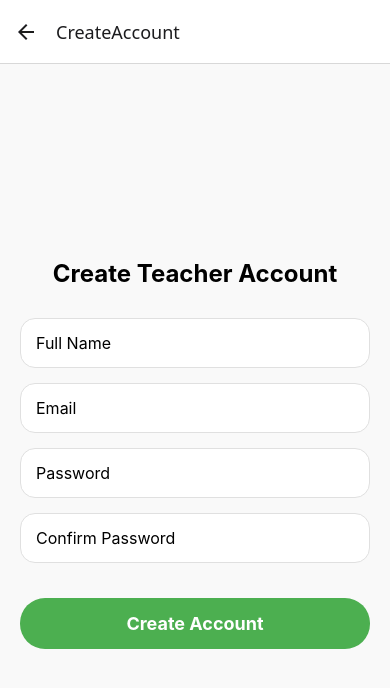
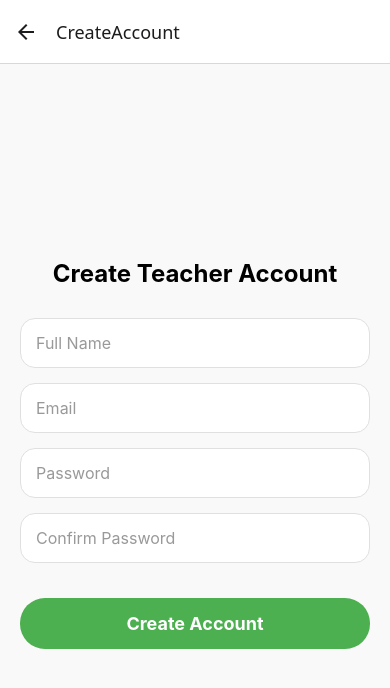
Before and after one commit to goncasfausto04/DAM_Project, a React Native app in the folder Noodle/: screen /CreateAccount in a window 390 px wide. Shown: the top 688 px of the page. Built offline with nearby package versions, Linux system fonts and the light colour scheme; no server answers.

Commit message:
Fianl Commit

```diff
--- a/Noodle/CreateAccount.js
+++ b/Noodle/CreateAccount.js
@@ -68,6 +68,7 @@ export default function CreateAccount({ navigation }) {
       <TextInput
         style={styles.input}
         placeholder="Full Name"
+        placeholderTextColor="#999"
         value={name}
         onChangeText={setName}
       />
@@ -75,6 +76,7 @@ export default function CreateAccount({ navigation }) {
       <TextInput
         style={styles.input}
         placeholder="Email"
+        placeholderTextColor="#999"
         value={email}
         onChangeText={setEmail}
         keyboardType="email-address"
@@ -82,16 +84,18 @@ export default function CreateAccount({ navigation }) {
       />
 
       <TextInput
-        style={styles.input}
+        style={[styles.input, { color: "#000", fontFamily: undefined }]}
         placeholder="Password"
+        placeholderTextColor="#999"
         value={password}
         onChangeText={setPassword}
         secureTextEntry
       />
 
       <TextInput
-        style={styles.input}
+        style={[styles.input, { color: "#000", fontFamily: undefined }]}
         placeholder="Confirm Password"
+        placeholderTextColor="#999"
         value={confirmPassword}
         onChangeText={setConfirmPassword}
         secureTextEntry
--- a/Noodle/CreateSubject.js
+++ b/Noodle/CreateSubject.js
@@ -74,6 +74,7 @@ export default function CreateSubject({ navigation }) {
       <TextInput
         style={styles.input}
         placeholder="Subject Name"
+        placeholderTextColor="#999"
         value={subjectName}
         onChangeText={setSubjectName}
       />
--- a/Noodle/Login.js
+++ b/Noodle/Login.js
@@ -108,6 +108,7 @@ export default function Login({ navigation }) {
       <TextInput
         style={[styles.input, hasError && styles.inputError]}
         placeholder="Email"
+        placeholderTextColor="#999"
         value={email}
         onChangeText={setEmail}
         keyboardType="email-address"
@@ -115,8 +116,13 @@ export default function Login({ navigation }) {
       />
 
       <TextInput
-        style={[styles.input, hasError && styles.inputError]}
+        style={[
+          styles.input,
+          hasError && styles.inputError,
+          { color: "#000", fontFamily: undefined }, // ← THIS fixes it
+        ]}
         placeholder="Password"
+        placeholderTextColor="#999"
         value={password}
         onChangeText={setPassword}
         secureTextEntry
--- a/Noodle/app.json
+++ b/Noodle/app.json
@@ -4,11 +4,11 @@
     "slug": "Noodle",
     "version": "1.0.0",
     "orientation": "portrait",
-    "icon": "./assets/icon.png",
+    "icon": "./assets/logo.png",
     "userInterfaceStyle": "light",
     "newArchEnabled": true,
     "splash": {
-      "image": "./assets/splash-icon.png",
+      "image": "./assets/logo.png",
       "resizeMode": "contain",
       "backgroundColor": "#ffffff"
     },
@@ -18,13 +18,13 @@
     "android": {
       "package": "com.goncasfausto.noodle",
       "adaptiveIcon": {
-        "foregroundImage": "./assets/adaptive-icon.png",
+        "foregroundImage": "./assets/logo.png",
         "backgroundColor": "#ffffff"
       },
       "edgeToEdgeEnabled": true
     },
     "web": {
-      "favicon": "./assets/favicon.png"
+      "favicon": "./assets/logo.png"
     },
     "extra": {
       "eas": {
```
Also changed, not shown: Noodle/assets/logo.png (added).
